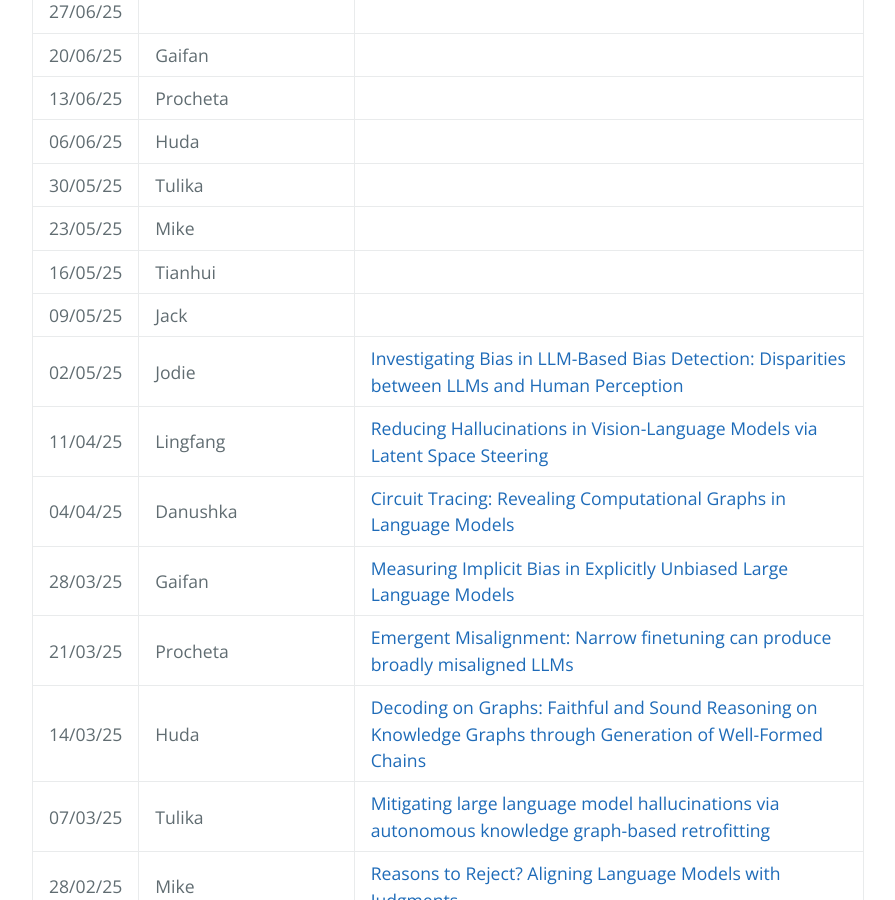
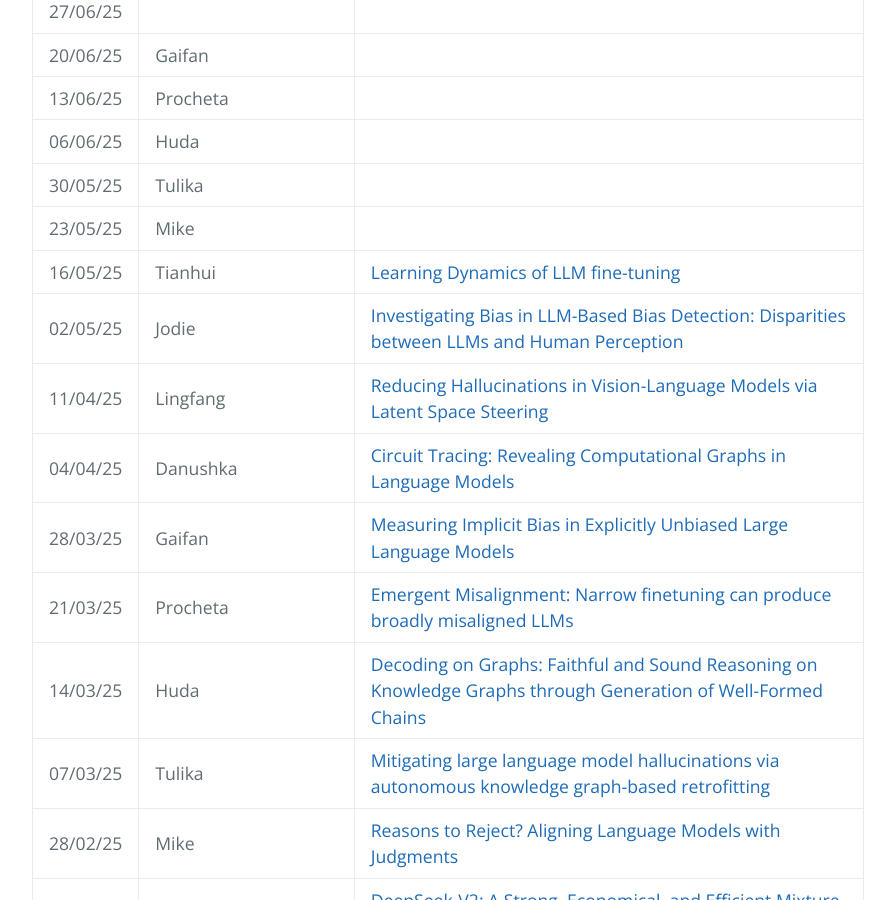
Before and after one commit to LivNLP/livnlp.github.io, a Jekyll site: the page built from reading.md, in a window 1280 px wide and 900 px high, scrolled down 915 px. Shown: the whole window, without its empty margins (192-1087 px from the left). Built offline with Jekyll 4.4.1, drawn with Linux system fonts in a browser that asks for light colours.

Commit message:
Update reading.md

```diff
--- a/reading.md
+++ b/reading.md
@@ -25,8 +25,7 @@ We meet on a weely basis to discuss recent research papers. Here is the schedule
 | 06/06/25|  Huda |
 | 30/05/25|  Tulika |
 | 23/05/25|  Mike |
-| 16/05/25|  Tianhui |
-| 09/05/25|  Jack |
+| 16/05/25|  Tianhui | [Learning Dynamics of LLM fine-tuning](https://openreview.net/forum?id=tPNHOoZFl9)
 | 02/05/25|  Jodie | [Investigating Bias in LLM-Based Bias Detection: Disparities between LLMs and Human Perception](https://aclanthology.org/2025.coling-main.709/)
 | 11/04/25|  Lingfang| [Reducing Hallucinations in Vision-Language Models via Latent Space Steering](https://arxiv.org/abs/2410.15778)
 | 04/04/25| Danushka | [Circuit Tracing: Revealing Computational Graphs in Language Models](https://transformer-circuits.pub/2025/attribution-graphs/methods.html)
```
